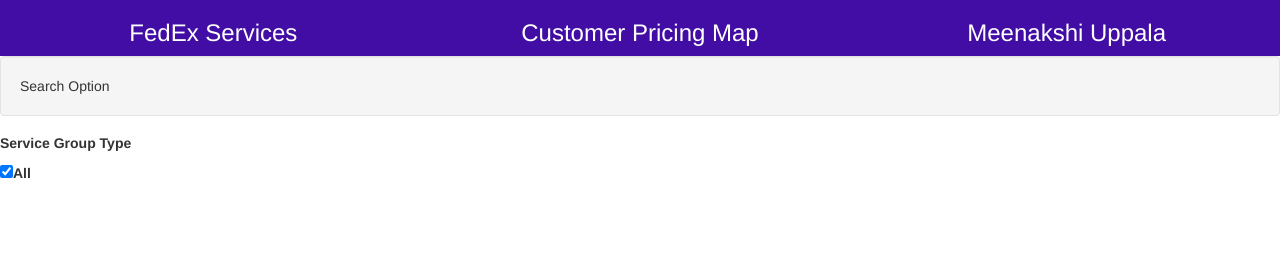
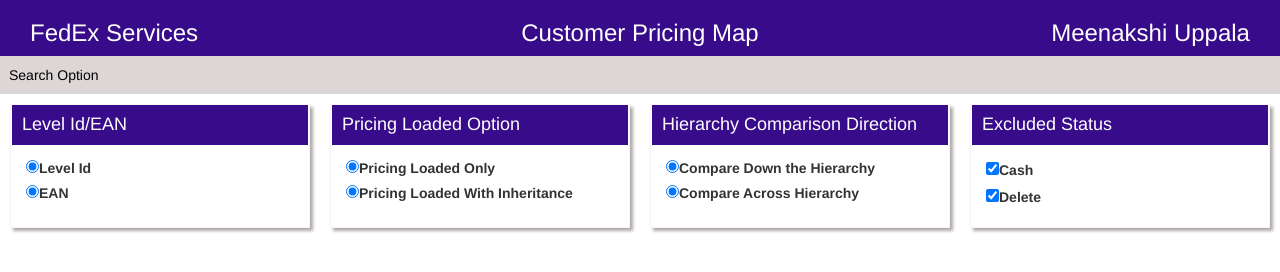
Before and after one commit to Sahana2696/react-mucwpj, a React app: page / in a window 1280 px wide. Built offline with nearby package versions, Linux system fonts and the light colour scheme.

Commit message:
4 files modified

```diff
--- a/RadioButton.js
+++ b/RadioButton.js
@@ -1,11 +1,84 @@
-import React, {Component} from 'react';
+import React, { Component } from 'react';
 
-export default class RadioButton extends Component{
-  render(){
-    return(
-      <div>
+export default class RadioButton extends Component {
 
-      </div>
+  constructor(props) {
+    super(props);
+    this.state = {
+      checked: 'true'
+    }
+  }
+  render() {
+    return (
+      <div className="row">
+
+          <div className="col-lg-12 dis-flex">
+            <div className="rb p10">
+              <h4>Level Id/EAN</h4>
+              <div>
+                <label>
+                  <input type="radio" value="option1" checked={this.state.checked} />
+                  Level Id
+          </label>
+              </div>
+              <div>
+
+                <label>
+                  <input type="radio" value="option2" checked={this.state.checked} />
+                  EAN
+          </label>
+              </div>
+            </div>
+
+            <div className="rb p10">
+              <h4>Pricing Loaded Option</h4>
+              <div>
+                <label>
+                  <input type="radio" value="option1" checked={this.state.checked} />
+                  Pricing Loaded Only
+          </label>
+              </div>
+              <div>
+                <label>
+                  <input type="radio" value="option2" checked={this.state.checked} />
+                  Pricing Loaded With Inheritance
+          </label>
+              </div>
+            </div>
+            <div className="rb p10">
+              <h4>Hierarchy Comparison Direction</h4>
+              <div>
+                <label>
+                  <input type="radio" value="option1" checked={this.state.checked} />
+                  Compare Down the Hierarchy
+          </label>
+              </div>
+
+              <div>
+                <label>
+                  <input type="radio" value="option2" checked={this.state.checked} />
+                  Compare Across Hierarchy
+          </label>
+              </div>
+            </div>
+            <div className="rb p10">
+              <h4>Excluded Status</h4>
+              <div>
+                <label>
+                  <input type="checkbox" value="option1" defaultChecked={this.state.checked} />
+                  Cash
+          </label>
+              </div>
+              <div>
+                <label>
+                  <input type="checkbox" value="option2" defaultChecked={this.state.checked} />
+                  Delete
+          </label>
+              </div>
+            </div>
+          </div>
+        </div>
+
 
     )
   }
--- a/View.js
+++ b/View.js
@@ -4,35 +4,31 @@
 export default class View extends Component {
   constructor(props) {
     super(props);
-    this.state = {
-      check:"true"
-    }
+
   }
 
   render() {
     return (
       <div>
-        <div className="main">
-          <h3 class="col-lg-4 pull-left" > FedEx Services</h3>
-          <h3 class="col-lg-4"> Customer Pricing Map</h3>
-          <h3 class="col-lg-4 pull-right" > Meenakshi Uppala</h3>
-        </div>
 
-        <div>
-          <div className="well"> Search Option </div>
-          <h5><b> Service Group Type</b></h5>
-          <label>
-            <input type="checkbox" defaultChecked={this.state.check} />
-            All
-          </label>
-        </div>
+        <div className=" col-lg-12 main">
 
-        <div>
+          <div className="col-lg-4">
+            <h3 className="pull-left"> FedEx Services</h3>
+          </div>
+          <div className="col-lg-4">
+            <h3> Customer Pricing Map</h3>
+          </div>
+          <div className="col-lg-4">
+            <h3 className="pull-right"> Meenakshi Uppala</h3>
+          </div>
 
         </div>
 
 
 
+           <button className="accordion"> Search Option </button>
+
       </div>
     )
   }
--- a/index.js
+++ b/index.js
@@ -16,6 +16,7 @@
     return (
       <div>
        <View/>
+       <RadioButton/>
       </div>
     );
   }
--- a/style.css
+++ b/style.css
@@ -2,8 +2,8 @@
   font-family: Lato;
 }
 .main{
-   background-color: rgb(66, 13, 165);
-  height:4em;
+   background-color: rgb(56, 11, 139);
+
   text-align: center;
   color:white;
 }
@@ -13,3 +13,47 @@
 .pull-left{
   float:left;
 }
+input[type=radio] {
+    margin: 4px 0 0;
+    margin-top: 1px;
+    line-height: normal;
+}
+h4{
+  color:white;
+  background-color: rgb(56, 11, 139);
+  height:4rem;
+  margin-top: -15px;
+  margin-bottom: 13px;
+  margin-right: -14px;
+  margin-left: -14px;
+  padding:10px
+
+}
+
+/* .col-lg-12{
+  border:1px solid gray;
+} */
+.p10{
+  padding :15px;
+  margin:10px;
+}
+.rb{
+  width:30%;
+  border:1px solid rgb(250, 243, 243);
+  background-color: white;
+  box-shadow: 3px 3px 3px rgb(177, 169, 169)
+
+}
+.dis-flex{
+  display:flex;
+}
+.accordion {
+  background-color: rgb(221, 214, 214);
+  color: black;
+  cursor: pointer;
+  padding: 9px;
+  width: 100%;
+  text-align: left;
+  border: none;
+  outline: none;
+}
```
